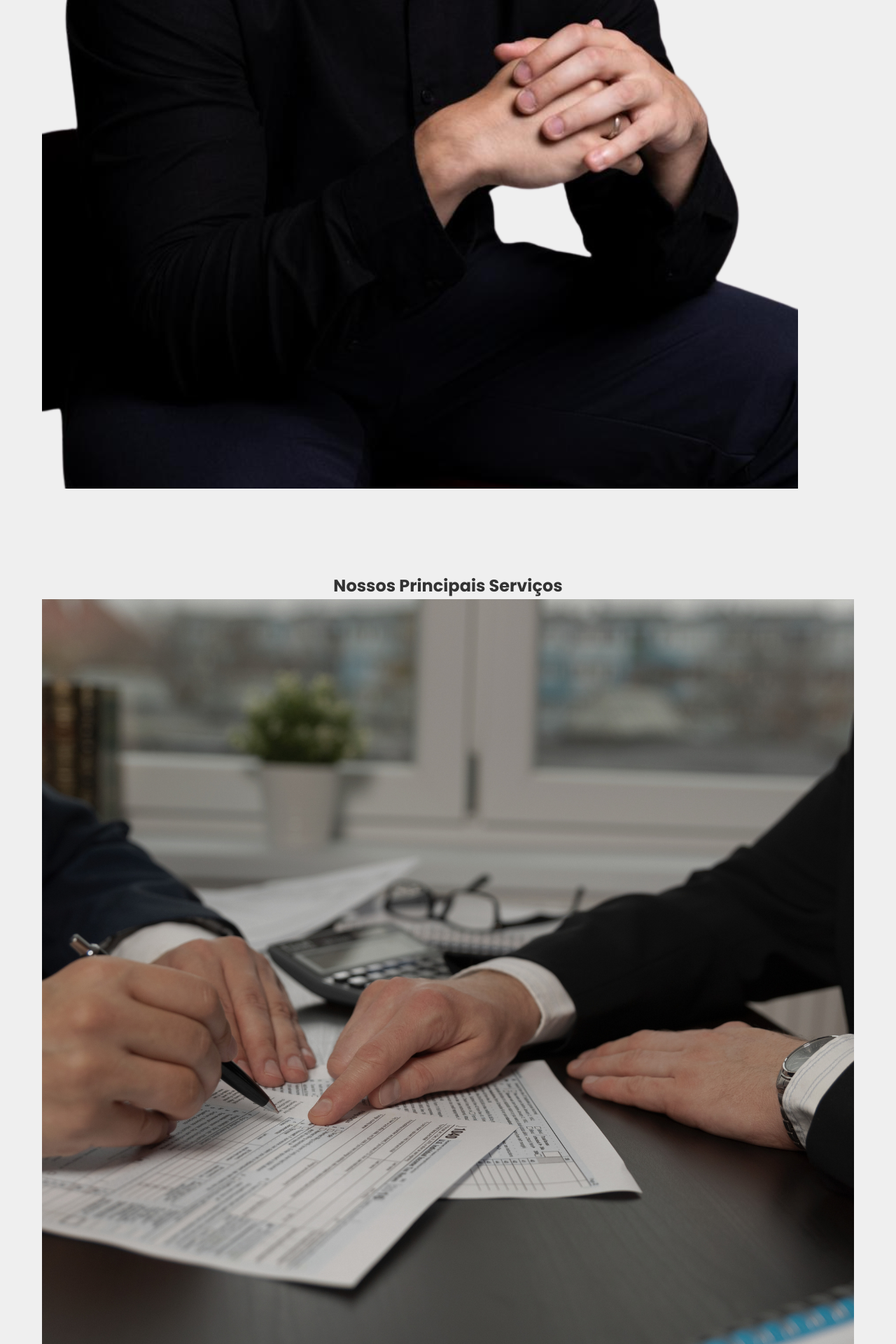
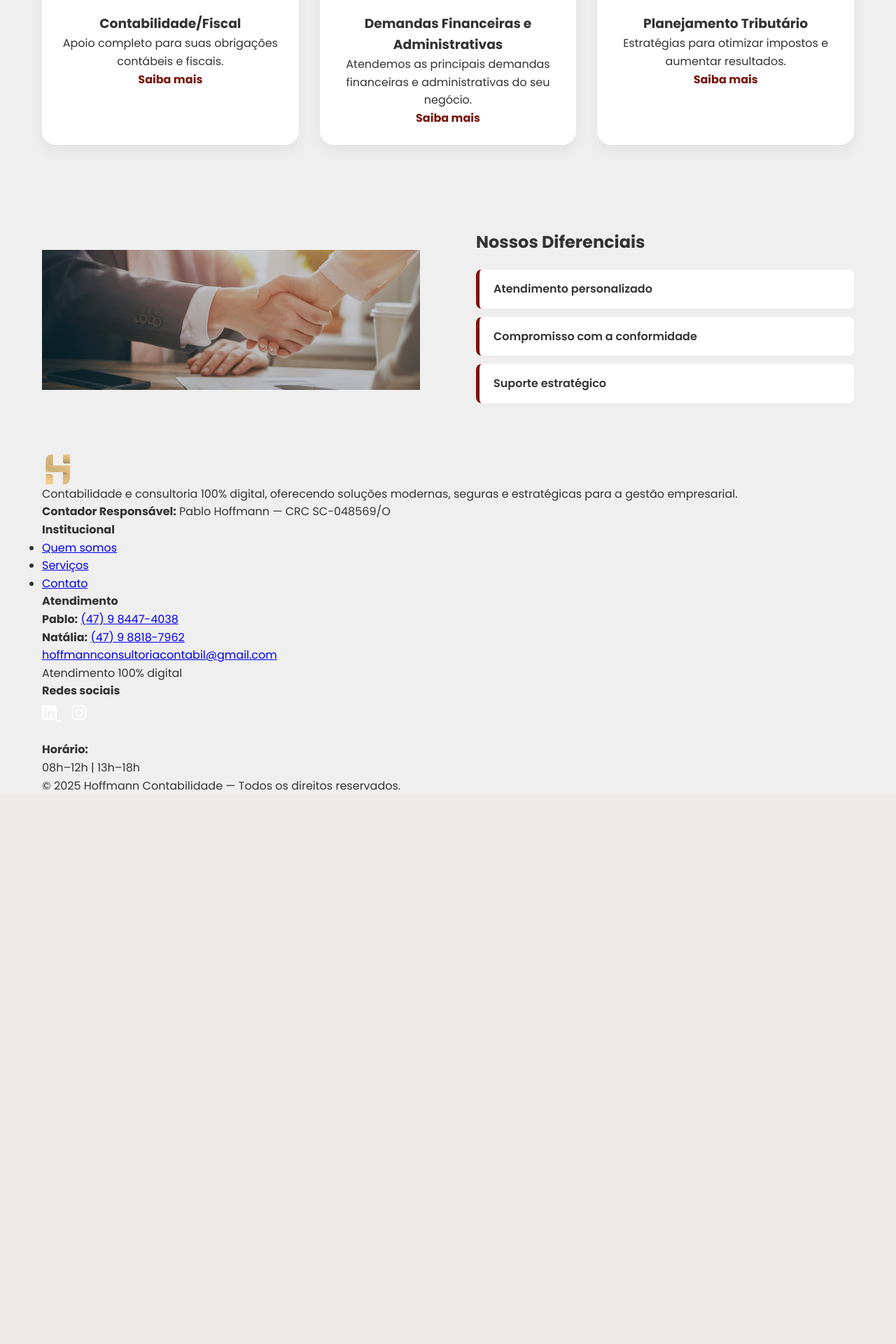
Before and after one commit to Kelvin-Luis-Dev/hoffmancontabilidade, a Flask app: page / in a window 1280 px wide. Shown: the part 1054-2974 px from the top of the page at 70% size. After the commit the page ends 2183 px from the top, so only its background shows below. Run offline with Flask 2, Linux system fonts and the light colour scheme; some libraries are stand-ins or nearby versions.

Commit message:
Update styles.css

```diff
--- a/static/css/styles.css
+++ b/static/css/styles.css
@@ -327,3 +327,197 @@ img {
 .text-center {
     text-align: center;
 }
+
+/* --- HERO HOME --- */
+.hero-grid {
+    display: grid;
+    grid-template-columns: 1fr; /* 1 coluna no celular */
+    gap: 40px;
+    align-items: center;
+}
+
+@media (min-width: 992px) {
+    .hero-grid {
+        grid-template-columns: 1.2fr 0.8fr; /* Desktop: Texto maior que a imagem */
+        text-align: left;
+    }
+}
+
+.hero-text h1 {
+    font-size: clamp(2rem, 5vw, 3.5rem);
+    line-height: 1.1;
+    margin-bottom: 20px;
+    color: var(--terroso);
+}
+
+.hero-actions {
+    display: flex;
+    flex-direction: column; /* Botões empilhados no celular */
+    gap: 15px;
+    margin-bottom: 20px;
+}
+
+@media (min-width: 576px) {
+    .hero-actions {
+        flex-direction: row; /* Lado a lado em telas médias/grandes */
+    }
+}
+
+/* --- VISUAL HERO (BLOBS E FOTO) --- */
+.visual-container {
+    position: relative;
+    display: flex;
+    justify-content: center;
+    align-items: flex-end;
+    height: 350px;
+}
+
+@media (min-width: 992px) {
+    .visual-container {
+        height: 500px;
+    }
+}
+
+.blob-bg {
+    position: absolute;
+    width: 280px;
+    height: 280px;
+    background: var(--terracota);
+    border-radius: 40% 60% 70% 30% / 40% 50% 60% 50%;
+    opacity: 0.2;
+    z-index: 1;
+}
+
+.hero-img {
+    height: 100%;
+    width: auto;
+    z-index: 2;
+    filter: drop-shadow(0 20px 30px rgba(0,0,0,0.1));
+}
+
+/* --- GRID DE SERVIÇOS (MINI CARDS) --- */
+.services-grid {
+    display: grid;
+    grid-template-columns: repeat(auto-fit, minmax(280px, 1fr));
+    gap: 30px;
+    margin-top: 40px;
+}
+
+.service-mini-card {
+    background: white;
+    padding: 25px;
+    border-radius: 20px;
+    box-shadow: 0 10px 20px rgba(0,0,0,0.05);
+    text-align: center;
+}
+
+.mini-card-img {
+    width: 100%;
+    height: 180px;
+    overflow: hidden;
+    border-radius: 15px;
+    margin-bottom: 20px;
+}
+
+.mini-card-img img {
+    width: 100%;
+    height: 100%;
+    object-fit: cover;
+}
+
+/* --- LISTA DE DIFERENCIAIS --- */
+.dif-list {
+    list-style: none;
+    margin-top: 20px;
+}
+
+.dif-list li {
+    background: #fff;
+    margin-bottom: 12px;
+    padding: 15px 20px;
+    border-left: 5px solid var(--bordo);
+    border-radius: 8px;
+    font-weight: 600;
+    box-shadow: 0 4px 6px rgba(0,0,0,0.02);
+}
+
+/* --- LAYOUT DE CONTATO --- */
+.info-group {
+    margin-top: 30px;
+    display: flex;
+    flex-direction: column;
+    gap: 25px;
+}
+
+.info-item-new {
+    display: flex;
+    gap: 15px;
+    align-items: flex-start;
+}
+
+.info-item-new i {
+    color: var(--bordo);
+    font-size: 1.2rem;
+    margin-top: 5px;
+}
+
+.info-item-new h3 {
+    font-size: 1rem;
+    color: var(--terroso);
+    margin-bottom: 5px;
+}
+
+/* --- CARD DO FORMULÁRIO --- */
+.contact-form-card {
+    background: white;
+    padding: 30px;
+    border-radius: 20px;
+    box-shadow: 0 15px 35px rgba(0,0,0,0.1);
+    border-top: 6px solid var(--dourado);
+}
+
+.form-control {
+    margin-bottom: 20px;
+    text-align: left;
+}
+
+.form-control label {
+    display: block;
+    font-weight: 600;
+    margin-bottom: 8px;
+    font-size: 0.9rem;
+}
+
+.form-control input,
+.form-control textarea,
+.form-control select {
+    width: 100%;
+    padding: 12px 15px;
+    border: 1px solid #ddd;
+    border-radius: 8px;
+    font-family: inherit;
+    font-size: 1rem;
+    transition: var(--transition);
+}
+
+.form-control input:focus {
+    border-color: var(--terracota);
+    outline: none;
+    box-shadow: 0 0 0 3px rgba(154, 80, 73, 0.1);
+}
+
+/* --- RESPONSIVIDADE DO FORMULÁRIO --- */
+.form-row-group {
+    display: flex;
+    flex-direction: column; /* Coluna no celular */
+    gap: 0;
+}
+
+@media (min-width: 768px) {
+    .form-row-group {
+        flex-direction: row; /* Lado a lado no tablet/desktop */
+        gap: 20px;
+    }
+}
+
+.w-100 { width: 100%; }
```
